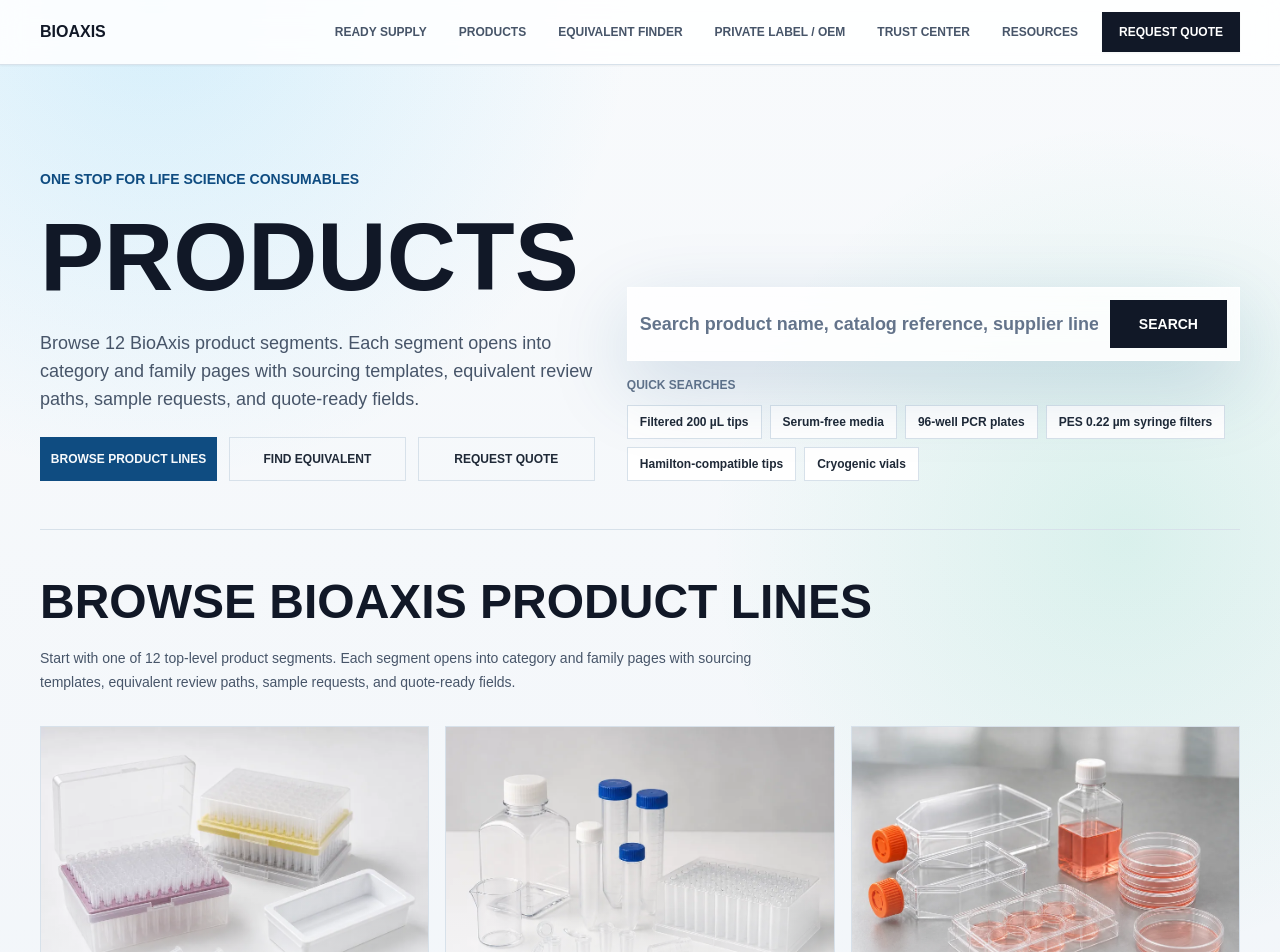
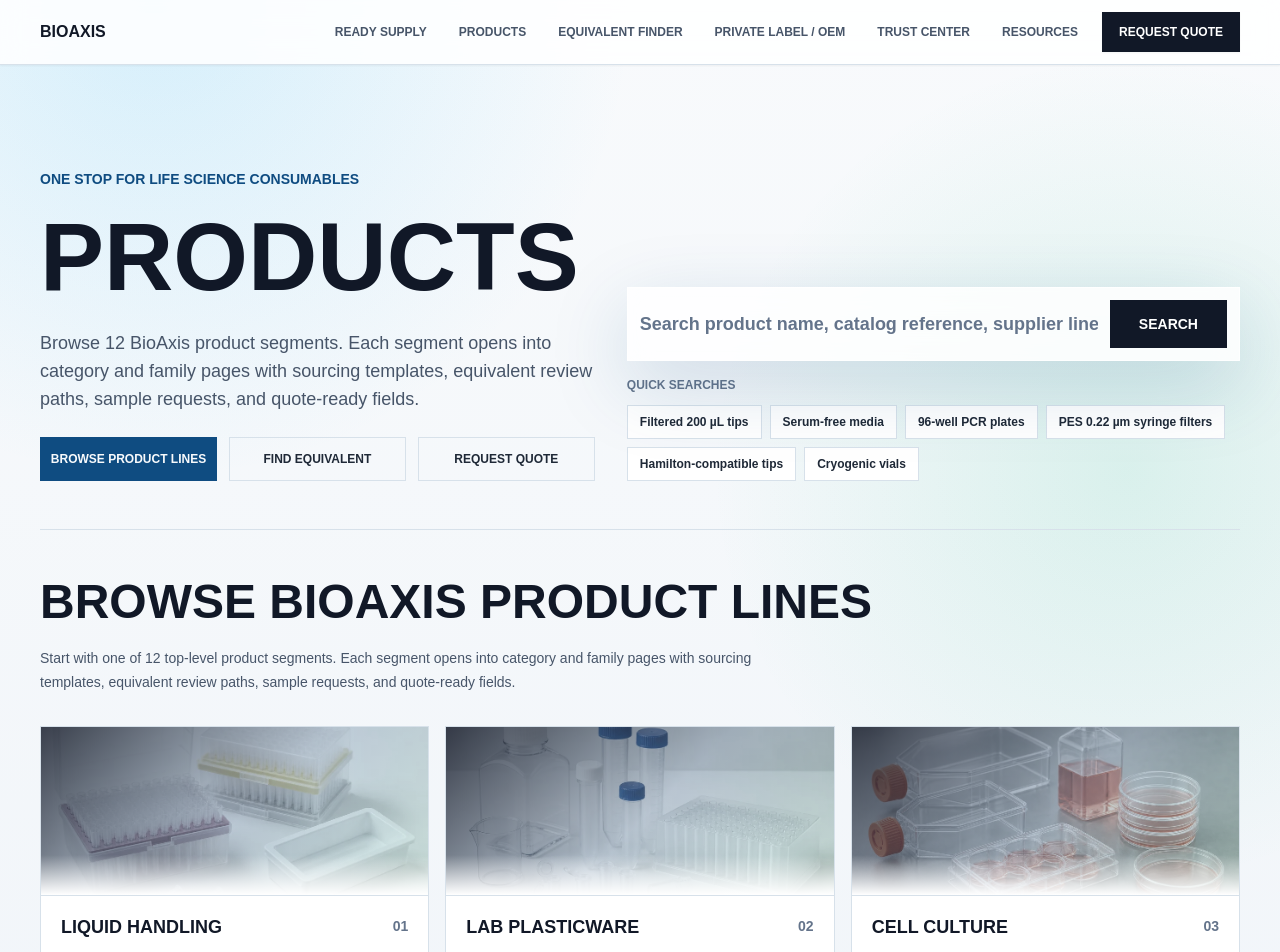
Before and after one commit to luckyericyao/bioaxisv3, a Next.js app: page /products in a window 1280 px wide. Shown: the top 952 px of the page. Built offline with nearby package versions, Linux system fonts and the light colour scheme.

Commit message:
Refine product card imagery treatment

```diff
--- a/src/components/products/ProductCategoryCard.tsx
+++ b/src/components/products/ProductCategoryCard.tsx
@@ -49,15 +49,16 @@ export function ProductCategoryCard({ segment }: ProductCategoryCardProps) {
       className="group flex h-full flex-col overflow-hidden border border-bioaxis-line bg-bioaxis-panel transition hover:border-bioaxis-accent/70 hover:bg-bioaxis-panelSoft focus-within:border-bioaxis-accent/70"
     >
       {image ? (
-        <div className="relative aspect-[4/3] border-b border-bioaxis-line bg-bioaxis-black">
+        <div className="relative aspect-[16/7] border-b border-bioaxis-line bg-bioaxis-black">
           <Image
             src={image.src}
             alt={image.alt}
             fill
             sizes="(min-width: 1280px) 30vw, (min-width: 768px) 45vw, 100vw"
-            className="object-cover transition duration-500 group-hover:scale-[1.03]"
+            className="object-cover opacity-80 grayscale-[18%] saturate-[0.72] transition duration-500 group-hover:scale-[1.02] group-hover:opacity-90"
           />
-          <div className="absolute inset-0 bg-gradient-to-t from-bioaxis-black/60 via-transparent to-transparent" aria-hidden="true" />
+          <div className="absolute inset-0 bg-[linear-gradient(135deg,rgba(17,24,39,0.82),rgba(15,76,129,0.22)_52%,rgba(16,185,129,0.12))]" aria-hidden="true" />
+          <div className="absolute inset-x-0 bottom-0 h-10 bg-gradient-to-t from-bioaxis-panel to-transparent" aria-hidden="true" />
         </div>
       ) : null}
       <div className="flex flex-1 flex-col p-5">
```
